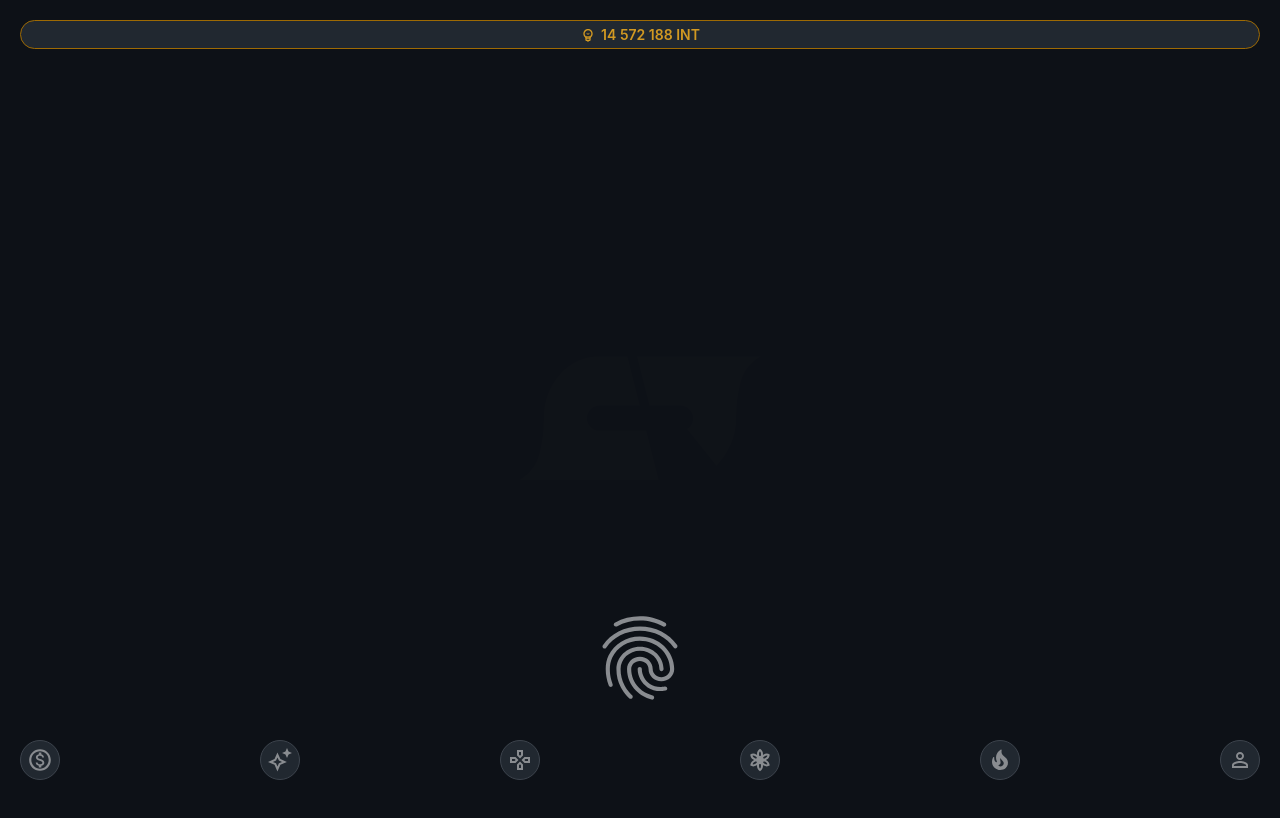
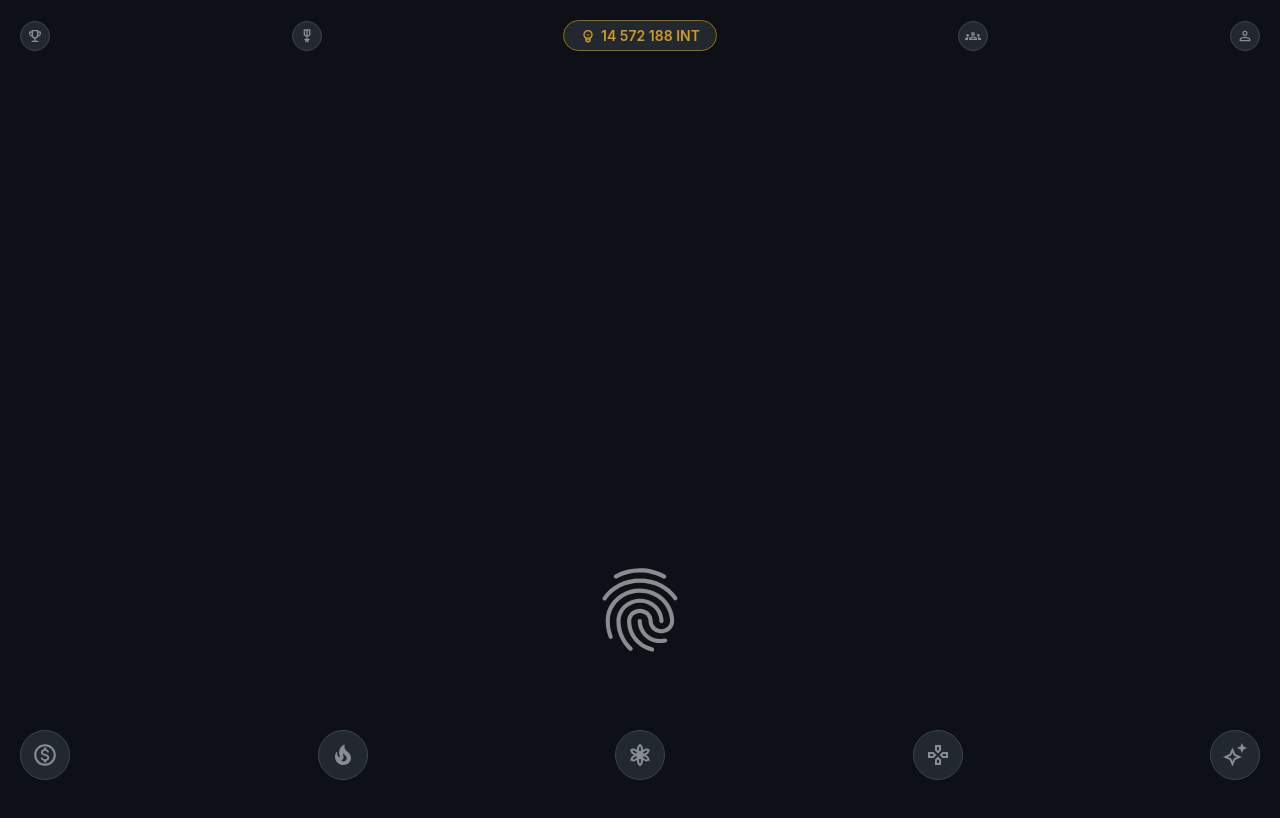
Before and after one commit to woodsmokeheart/alteriat, a React (Create React App) app: page / in a window 1280 px wide. Built offline with nearby package versions, Linux system fonts and the light colour scheme; a web font is replaced by a local one.

Commit message:
new bars

```diff
--- a/src/App.module.css
+++ b/src/App.module.css
@@ -1,33 +1,3 @@
-.App {
-  text-align: center;
-}
-
-.App-logo {
-  height: 40vmin;
-  pointer-events: none;
-}
-
-@media (prefers-reduced-motion: no-preference) {
-  .App-logo {
-    animation: App-logo-spin infinite 20s linear;
-  }
-}
-
-.App-header {
-  background-color: #0d1117;
-  min-height: 100vh;
-  display: flex;
-  flex-direction: column;
-  align-items: center;
-  justify-content: center;
-  font-size: calc(10px + 2vmin);
-  color: white;
-}
-
-.App-link {
-  color: #61dafb;
-}
-
 button {
   padding: 0;
   border: none;
@@ -50,8 +20,16 @@ a {
   color: inherit;
   text-decoration: none;
 }
+body {
+  height: 100vh;
+  display: flex;
+  flex-direction: column;
+  overflow: hidden;
+}
 
 * {
+  margin: 0;
+  padding: 0;
   box-sizing: border-box;
 }
 
--- a/src/Pages/FarmPage/FarmPage.module.css
+++ b/src/Pages/FarmPage/FarmPage.module.css
@@ -18,7 +18,7 @@
   position: absolute;
   right: 0;
   left: 0;
-  bottom: 14%;
+  bottom: 20%;
   display: flex;
   justify-content: center;
 }
--- a/src/Pages/FarmPage/FarmPage.tsx
+++ b/src/Pages/FarmPage/FarmPage.tsx
@@ -1,5 +1,4 @@
 import { Footer } from "components/Footer/Footer";
-import { IconLogoRcs } from "assets/svg/IconLogoRcs";
 
 import css from "./FarmPage.module.css";
 import { IconFingerprint } from "assets/svg/IconFingerprint";
@@ -9,9 +8,6 @@ export const FarmPage = () => {
   return (
     <div className={css.wrapper}>
       <HeaderFarm />
-      <div className={css.centeredIcon}>
-        <IconLogoRcs width={300} height={300} />
-      </div>
       <button className={css.fingerprint}>
         <IconFingerprint width={100} height={100} />
       </button>
--- /dev/null
+++ b/src/assets/svg/IconEvents.tsx
@@ -0,0 +1,23 @@
+import React, { SVGProps } from "react";
+
+export const IconEvents = ({
+  width = "26",
+  height = "26",
+  ...restProps
+}: SVGProps<SVGSVGElement>) => {
+  return (
+    <svg
+      {...restProps}
+      width={width}
+      height={height}
+      viewBox="0 0 24 24"
+      fill="currentColor"
+      xmlns="http://www.w3.org/2000/svg"
+    >
+      <path
+        d="M19 5H17V3H7V5H5C3.9 5 3 5.9 3 7V8C3 10.55 4.92 12.63 7.39 12.94C8.02 14.44 9.37 15.57 11 15.9V19H7V21H17V19H13V15.9C14.63 15.57 15.98 14.44 16.61 12.94C19.08 12.63 21 10.55 21 8V7C21 5.9 20.1 5 19 5ZM5 8V7H7V10.82C5.84 10.4 5 9.3 5 8ZM12 14C10.35 14 9 12.65 9 11V5H15V11C15 12.65 13.65 14 12 14ZM19 8C19 9.3 18.16 10.4 17 10.82V7H19V8Z"
+        fill="currentColor"
+      />
+    </svg>
+  );
+};
--- /dev/null
+++ b/src/assets/svg/IconGroups.tsx
@@ -0,0 +1,23 @@
+import React, { SVGProps } from "react";
+
+export const IconGroups = ({
+  width = "26",
+  height = "26",
+  ...restProps
+}: SVGProps<SVGSVGElement>) => {
+  return (
+    <svg
+      {...restProps}
+      width={width}
+      height={height}
+      viewBox="0 0 24 24"
+      fill="currentColor"
+      xmlns="http://www.w3.org/2000/svg"
+    >
+      <path
+        d="M4 13C5.1 13 6 12.1 6 11C6 9.9 5.1 9 4 9C2.9 9 2 9.9 2 11C2 12.1 2.9 13 4 13ZM5.13 14.1C4.76 14.04 4.39 14 4 14C3.01 14 2.07 14.21 1.22 14.58C0.48 14.9 0 15.62 0 16.43V18H4.5V16.39C4.5 15.56 4.73 14.78 5.13 14.1ZM20 13C21.1 13 22 12.1 22 11C22 9.9 21.1 9 20 9C18.9 9 18 9.9 18 11C18 12.1 18.9 13 20 13ZM24 16.43C24 15.62 23.52 14.9 22.78 14.58C21.93 14.21 20.99 14 20 14C19.61 14 19.24 14.04 18.87 14.1C19.27 14.78 19.5 15.56 19.5 16.39V18H24V16.43ZM16.24 13.65C15.07 13.13 13.63 12.75 12 12.75C10.37 12.75 8.93 13.14 7.76 13.65C6.68 14.13 6 15.21 6 16.39V18H18V16.39C18 15.21 17.32 14.13 16.24 13.65ZM8.07 16C8.16 15.77 8.2 15.61 8.98 15.31C9.95 14.93 10.97 14.75 12 14.75C13.03 14.75 14.05 14.93 15.02 15.31C15.79 15.61 15.83 15.77 15.93 16H8.07ZM12 8C12.55 8 13 8.45 13 9C13 9.55 12.55 10 12 10C11.45 10 11 9.55 11 9C11 8.45 11.45 8 12 8ZM12 6C10.34 6 9 7.34 9 9C9 10.66 10.34 12 12 12C13.66 12 15 10.66 15 9C15 7.34 13.66 6 12 6Z"
+        fill="currentColor"
+      />
+    </svg>
+  );
+};
--- /dev/null
+++ b/src/assets/svg/IconMilitaryTech.tsx
@@ -0,0 +1,23 @@
+import React, { SVGProps } from "react";
+
+export const IconMilitaryTech = ({
+  width = "26",
+  height = "26",
+  ...restProps
+}: SVGProps<SVGSVGElement>) => {
+  return (
+    <svg
+      {...restProps}
+      width={width}
+      height={height}
+      viewBox="0 0 24 24"
+      fill="currentColor"
+      xmlns="http://www.w3.org/2000/svg"
+    >
+      <path
+        d="M17 10.43V2H7V10.43C7 10.78 7.18 11.11 7.49 11.29L11.67 13.8L10.68 16.14L7.27 16.43L9.86 18.67L9.07 22L12 20.23L14.93 22L14.15 18.67L16.74 16.43L13.33 16.14L12.34 13.8L16.52 11.29C16.82 11.11 17 10.79 17 10.43ZM11 11.07L9 9.87V4H11V11.07ZM15 9.87L13 11.07V4H15V9.87Z"
+        fill="currentColor"
+      />
+    </svg>
+  );
+};
--- a/src/components/Footer/Footer.module.css
+++ b/src/components/Footer/Footer.module.css
@@ -23,7 +23,7 @@
   align-items: center;
   justify-content: center;
   flex-shrink: 0;
-  width: 40px;
-  height: 40px;
+  width: 50px;
+  height: 50px;
   color: #898c90;
 }
--- a/src/components/Footer/Footer.tsx
+++ b/src/components/Footer/Footer.tsx
@@ -1,32 +1,33 @@
-import { IconPersone } from "assets/svg/IconPersone";
 import { IconLocalFire } from "assets/svg/IconLocalFire";
 import { IconFilterVintage } from "assets/svg/IconFilterVintage";
+import { IconMonetization } from "assets/svg/IconMonetization";
+import { IconShine } from "assets/svg/IconShine";
 import { IconGamepad } from "assets/svg/IconGamepad";
-import { IconShine } from "assets/svg/IconShine";
-import { IconMonetization } from "assets/svg/IconMonetization";
 
 import css from "./Footer.module.css";
 
 export const Footer = () => {
   return (
     <div className={css.wrapper}>
+      {/* задания */}
       <button className={css.button}>
         <IconMonetization />
       </button>
+      {/* бустеры */}
       <button className={css.button}>
-        <IconShine />
+        <IconLocalFire />
       </button>
+      {/* главная - фарм */}
+      <button className={css.button}>
+        <IconFilterVintage />
+      </button>
+      {/* мини-игры */}
       <button className={css.button}>
         <IconGamepad />
       </button>
+      {/* маркет */}
       <button className={css.button}>
-        <IconFilterVintage />
-      </button>
-      <button className={css.button}>
-        <IconLocalFire />
-      </button>
-      <button className={css.button}>
-        <IconPersone />
+        <IconShine />
       </button>
     </div>
   );
--- a/src/components/HeaderFarm/HeaderFarm.module.css
+++ b/src/components/HeaderFarm/HeaderFarm.module.css
@@ -1,4 +1,29 @@
 .wrapper {
+  display: flex;
+  align-items: center;
+  justify-content: space-between;
+  margin: 20px;
+}
+
+.button {
+  border-radius: 100px;
+  -webkit-border-radius: 100px;
+  -moz-border-radius: 100px;
+  -ms-border-radius: 100px;
+  -o-border-radius: 100px;
+
+  border: 0.5px solid #3d444d;
+  background-color: #212830;
+  display: flex;
+  align-items: center;
+  justify-content: center;
+  flex-shrink: 0;
+  width: 30px;
+  height: 30px;
+  color: #898c90;
+}
+
+.containerScore {
   border-radius: 100px;
   -webkit-border-radius: 100px;
   -moz-border-radius: 100px;
@@ -12,8 +37,7 @@
   justify-content: center;
   flex-shrink: 0;
   color: #d29922;
-  padding: 5px;
-  margin: 20px;
+  padding: 6px 16px;
 }
 
 .score {
--- a/src/components/HeaderFarm/HeaderFarm.tsx
+++ b/src/components/HeaderFarm/HeaderFarm.tsx
@@ -1,12 +1,34 @@
 import React from "react";
+import { IconEvents } from "assets/svg/IconEvents";
+import { IconPersone } from "assets/svg/IconPersone";
+import { IconGroups } from "assets/svg/IconGroups";
+import { IconMilitaryTech } from "assets/svg/IconMilitaryTech";
+import { IconEmojiObjects } from "assets/svg/IconEmojiObjects";
 import css from "./HeaderFarm.module.css";
-import { IconEmojiObjects } from "assets/svg/IconEmojiObjects";
 
 export const HeaderFarm = () => {
   return (
     <div className={css.wrapper}>
-      <IconEmojiObjects width={16} height={16} />
-      <div className={css.score}>14 572 188 INT</div>
+      {/* рейтинги */}
+      <button className={css.button}>
+        <IconEvents width={16} height={16} />
+      </button>
+      {/* ачивки */}
+      <button className={css.button}>
+        <IconMilitaryTech width={16} height={16} />
+      </button>
+      <div className={css.containerScore}>
+        <IconEmojiObjects width={16} height={16} />
+        <div className={css.score}>14 572 188 INT</div>
+      </div>
+      {/* реферы */}
+      <button className={css.button}>
+        <IconGroups width={16} height={16} />
+      </button>
+      {/* профиль */}
+      <button className={css.button}>
+        <IconPersone width={16} height={16} />
+      </button>
     </div>
   );
 };
```
